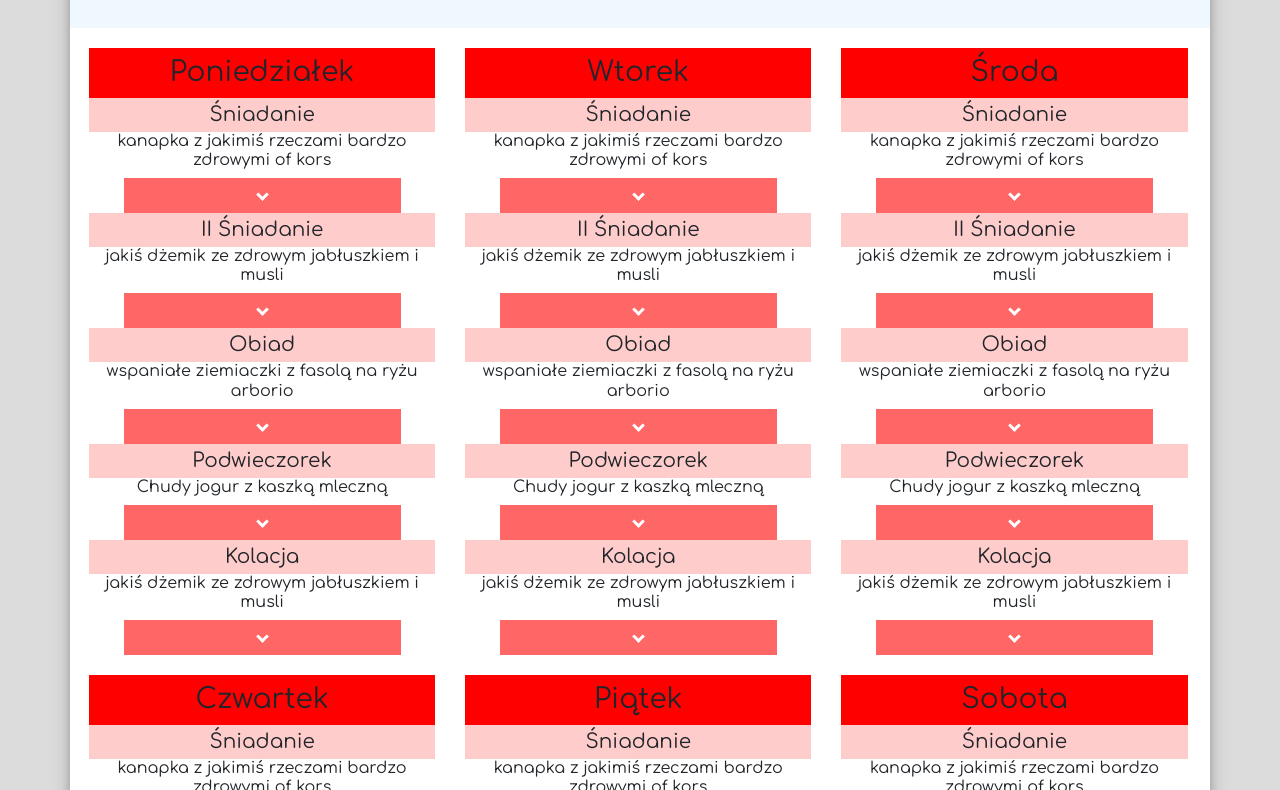
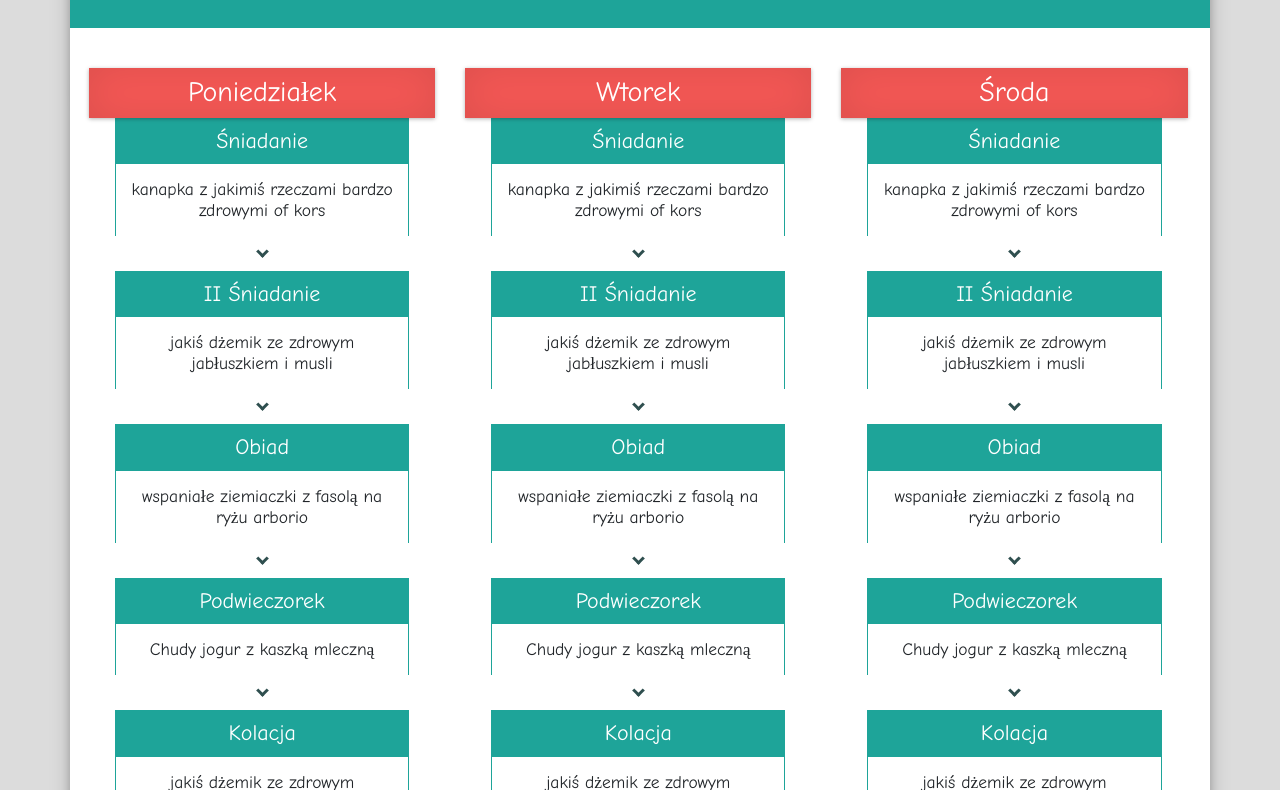
Before and after one commit to basiachra/TextParser, a plain HTML site: page plan.html in a window 1280 px wide. Shown: the part 187-977 px from the top of the page. Drawn offline with nearby package versions, Linux system fonts and the light colour scheme.

Commit message:
Visual update

```diff
--- a/plan.html
+++ b/plan.html
@@ -22,7 +22,7 @@
 
     <div class="row text-center align-content-center" style="width:99%;">
         <div class="col-lg-4 col-md-6 day">
-            <h3>Poniedziałek</h3>
+            <h3 class="dzien">Poniedziałek</h3>
             <h5>Śniadanie</h5>
             <h6 id="pon_sn_n">kanapka z jakimiś rzeczami bardzo zdrowymi of kors</h6>
             <p id="pon_sn_s" class="collapse out">Hello</p>
@@ -55,7 +55,7 @@
 
 
         <div class="col-lg-4 col-md-6 day">
-            <h3>Wtorek</h3>
+            <h3 class="dzien">Wtorek</h3>
             <h5>Śniadanie</h5>
             <h6 id="wt_sn_n">kanapka z jakimiś rzeczami bardzo zdrowymi of kors</h6>
             <p id="wt_sn_s" class="collapse out">Hello</p>
@@ -88,7 +88,7 @@
 
 
         <div class="col-lg-4 col-md-6 day">
-            <h3>Środa</h3>
+            <h3 class="dzien">Środa</h3>
             <h5>Śniadanie</h5>
             <h6 id="sr_sn_n">kanapka z jakimiś rzeczami bardzo zdrowymi of kors</h6>
             <p id="sr_sn_s" class="collapse out">Hello</p>
@@ -121,7 +121,7 @@
 
 
         <div class="col-lg-4 col-md-6 day">
-            <h3>Czwartek</h3>
+            <h3 class="dzien">Czwartek</h3>
             <h5>Śniadanie</h5>
             <h6 id="cz_sn_n">kanapka z jakimiś rzeczami bardzo zdrowymi of kors</h6>
             <p id="cz_sn_s" class="collapse out">Hello</p>
@@ -154,7 +154,7 @@
 
 
         <div class="col-lg-4 col-md-6 day">
-            <h3>Piątek</h3>
+            <h3 class="dzien">Piątek</h3>
             <h5>Śniadanie</h5>
             <h6 id="pt_sn_n">kanapka z jakimiś rzeczami bardzo zdrowymi of kors</h6>
             <p id="pt_sn_s" class="collapse out">Hello</p>
@@ -187,7 +187,7 @@
 
 
         <div class="col-lg-4 col-md-6 day">
-            <h3>Sobota</h3>
+            <h3 class="dzien">Sobota</h3>
             <h5>Śniadanie</h5>
             <h6 id="sb_sn_n">kanapka z jakimiś rzeczami bardzo zdrowymi of kors</h6>
             <p id="sb_sn_s" class="collapse out">Hello</p>
@@ -221,7 +221,7 @@
         <div class="col-lg-4 col-md-6"></div>
 
         <div class="col-lg-4 col-md-6 day">
-            <h3>Niedziela</h3>
+            <h3 class="dzien">Niedziela</h3>
             <h5>Śniadanie</h5>
             <h6 id="nd_sn_n">kanapka z jakimiś rzeczami bardzo zdrowymi of kors</h6>
             <p id="nd_sn_s" class="collapse out">Hello</p>
@@ -252,7 +252,15 @@
             <button type="button" class="plan" data-toggle="collapse" data-target="#nd_kol_s"><i class="down"></i></button>
         </div>
         <div class="col-lg-4 col-md-6"></div>
+
+
+
+        <div class="col-lg-3 col-md-2"></div>
+        <div class="col-lg-6 col-md-8"><button type="button" class="shopping">Stwórz listę zakupów!</button></div>
+        <div class="col-lg-3 col-md-2 "></div>
+
     </div>
+
 
 
     <div class="footer align-middle">
@@ -260,6 +268,8 @@
     </div>
 
 
+
+
 </div>
 
 </body>
--- a/style.css
+++ b/style.css
@@ -1,24 +1,35 @@
 body{
     background-color: gainsboro;
-    font-family: Comfortaa, serif;
+    font-family: "Comic Sans MS", serif;
 }
 
 h1{
-     padding-top:50px;
+     padding-top:75px;
      padding-left: 20px;
      padding-right: 20px;
      font-size: 40px;
      font-style: inherit;
      font-variant: normal;
-     font-weight: 700;
      line-height: 55px;
+
 }
 
 h3{
-    background-color: red;
+    background-color: #F55855;
+    color:white;
     width:100%;
     padding:8px;
     margin:0;
+    font-size: 28px;
+}
+
+h5{
+    background-color: #1EA499;
+    color:white;
+    width:85%;
+    padding: 10px;
+    margin:auto;
+    font-size: 22px;
 }
 
 h4{
@@ -26,16 +37,21 @@ h4{
     margin-left:25px;
 }
 
-h5{
-    background-color: #ffcccc;
-    padding:5px;
-    margin:0;
+p, h6{
+    width:85%;
+    background-color: white;
+    margin:auto;
+    padding:15px;
+    border-left: 1px solid #1EA499;
+    border-right: 1px solid #1EA499;
+    font-size: 17.5px;
 }
-
-p{
-    margin:0;
+p.footer{
+    padding:35px;
+    background-color: #1EA499;
+    border:none;
+    color:white;
 }
-
 a{
     text-decoration: none;
     color:white;
@@ -52,7 +68,9 @@ textarea{
 /*----------------------DIVS----------------------*/
 
 
-div.wrapper{
+.wrapper{
+    background-color: #1EA499;
+    position:relative;
     margin-left:auto;
     margin-top:15px;
     margin-bottom:20px;
@@ -60,31 +78,34 @@ div.wrapper{
     box-shadow: 0 4px 8px 0 rgba(0, 0, 0, 0.2), 0 6px 20px 0 rgba(0, 0, 0, 0.19);
 }
 
-div.container {
+.container {
     background-color: white;
 }
 
-div.header{
+.header{
     height: 200px;
     text-align: center;
-    background-color: aliceblue ;
+    background-color: #1EA499 ;
+    color:white;
 }
 
-div.row{
+.row{
     margin-left:4px;
+    margin-top: 20px;
 }
 
-div.day{
+.day{
     background-color: white;
     height:auto;
     margin-top:20px;
 }
 
-div.footer{
+.footer{
     height: 100px;
     text-align: center;
-    background-color: aliceblue ;
+    background-color: #1EA499 ;
     margin-bottom: 0;
+    color:white;
 }
 
 p.footer{
@@ -96,7 +117,7 @@ p.footer{
 
 button {
     display: inline-block;
-    background-color: #80d4ff;
+    background-color: #F55855;
     border:none;
     color: #FFFFFF;
     text-align: center;
@@ -107,7 +128,7 @@ button {
     cursor: pointer;
     margin: 15px;
 }
-/*-----------------------------------------conversion button-------------------------------*/
+/*-----------------------------------------Conversion Button-------------------------------*/
 
 button.konwersja span {
     cursor: pointer;
@@ -133,29 +154,77 @@ button.konwersja:hover span:after {
     opacity: 1;
     right: 0;
 }
-/*------------------------------------------collapse buttons-------------------------------*/
+/*------------------------------------------Collapse Buttons-------------------------------*/
 button.plan{
-    background-color: #ff6666;
-    width: 80%;
+    background-color: white;
+    width: 85%;
     margin:0;
     font-size:10px;
+    border-color:white;
 }
 
 button.plan:hover{
     margin-top:1px;
-    background-color: red;
+    background-color: lightsteelblue;
     box-shadow: 0 4px 8px 0 rgba(0, 0, 0, 0.2), 0 6px 20px 0 rgba(0, 0, 0, 0.19);
 }
-/******STRZAŁKA********************************************/
+/*--------------------------Arrow--------------------------*/
 i {
-    border: solid white;
+    border: solid darkslategray;
     border-width: 0 3px 3px 0;
     display: inline-block;
     padding: 3px;
     margin:0;
 }
+
 .down{
     margin:0;
     transform: rotate(45deg);
     -webkit-transform: rotate(45deg);
 }
+
+/*--------------------------ShoppingList--------------------------*/
+.shopping{
+    display: inline-block;
+    margin: 30px 0px 15px 0px;
+    background-color: #F55855;
+    width:100%;
+}
+
+button.shopping:hover{
+    background-color: red;
+    box-shadow: 0 4px 8px 0 rgba(0, 0, 0, 0.2), 0 6px 20px 0 rgba(0, 0, 0, 0.19);
+}
+/*-----------------------------Day Label Shadow----------------------------------*/
+.dzien
+{
+    position:relative;
+    -webkit-box-shadow:0 1px 4px rgba(0, 0, 0, 0.3), 0 0 40px rgba(0, 0, 0, 0.1) inset;
+    -moz-box-shadow:0 1px 4px rgba(0, 0, 0, 0.3), 0 0 40px rgba(0, 0, 0, 0.1) inset;
+    box-shadow:0 1px 4px rgba(0, 0, 0, 0.3), 0 0 40px rgba(0, 0, 0, 0.1) inset;
+}
+.dzien:before, .dzien:after
+{
+    content:"";
+    position:absolute;
+    z-index:-1;
+    -webkit-box-shadow:0 0 20px rgba(0,0,0,0.8);
+    -moz-box-shadow:0 0 20px rgba(0,0,0,0.8);
+    box-shadow:0 0 20px rgba(0,0,0,0.8);
+    top:10px;
+    bottom:10px;
+    left:0;
+    right:0;
+    -moz-border-radius:100px / 10px;
+    border-radius:100px / 10px;
+}
+.dzien:after
+{
+    right:10px;
+    left:auto;
+    -webkit-transform:skew(8deg) rotate(3deg);
+    -moz-transform:skew(8deg) rotate(3deg);
+    -ms-transform:skew(8deg) rotate(3deg);
+    -o-transform:skew(8deg) rotate(3deg);
+    transform:skew(8deg) rotate(3deg);
+}
```
